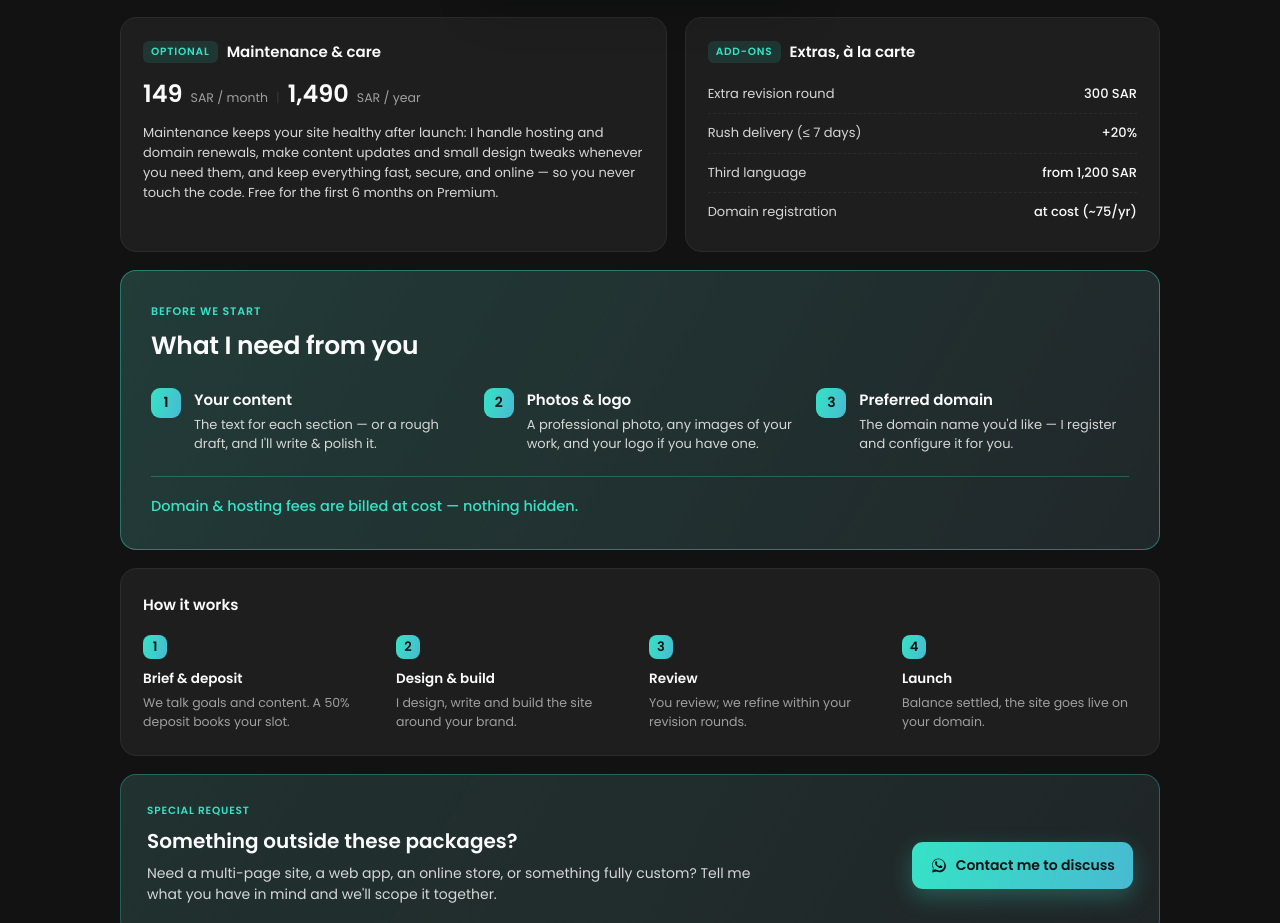
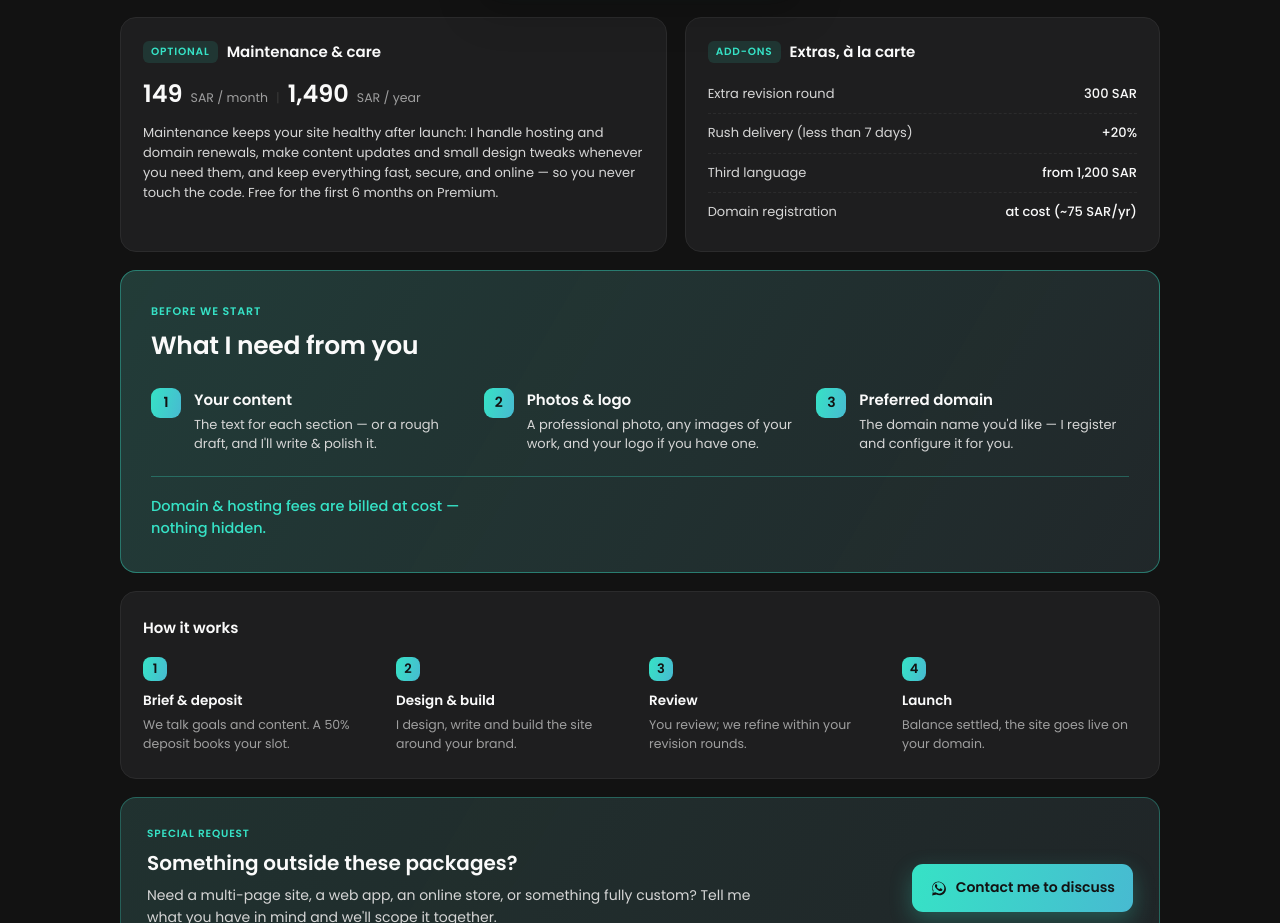
Before and after one commit to Noice-Anas/anas-portfolio, a plain HTML site: page portfolio-pricing/index.html in a window 1280 px wide. Shown: the part 1014-1937 px from the top of the page. Drawn offline with Linux system fonts and the light colour scheme.

Commit message:
[Copy] Clarify pricing add-ons: SAR domain price, rush-delivery wording, note line break

```diff
--- a/portfolio-pricing/index.html
+++ b/portfolio-pricing/index.html
@@ -368,9 +368,9 @@ h1 .grad { background: var(--text-gradient-accent); -webkit-background-clip: tex
       <h3><span class="lbl" data-i18n="addon_label">Add-ons</span> <span data-i18n="addon_title">Extras, à la carte</span></h3>
       <ul class="addons">
         <li><span data-i18n="addon_1n">Extra revision round</span> <b data-i18n="addon_1p">300 SAR</b></li>
-        <li><span data-i18n="addon_2n">Rush delivery (≤ 7 days)</span> <b data-i18n="addon_2p">+20%</b></li>
+        <li><span data-i18n="addon_2n">Rush delivery (less than 7 days)</span> <b data-i18n="addon_2p">+20%</b></li>
         <li><span data-i18n="addon_3n">Third language</span> <b data-i18n="addon_3p">from 1,200 SAR</b></li>
-        <li><span data-i18n="addon_4n">Domain registration</span> <b data-i18n="addon_4p">at cost (~75/yr)</b></li>
+        <li><span data-i18n="addon_4n">Domain registration</span> <b data-i18n="addon_4p">at cost (~75 SAR/yr)</b></li>
       </ul>
     </div>
   </section>
@@ -385,7 +385,7 @@ h1 .grad { background: var(--text-gradient-accent); -webkit-background-clip: tex
       <li><span class="ni">2</span><div><b data-i18n="needs_2t">Photos &amp; logo</b><span class="d" data-i18n="needs_2d">A professional photo, any images of your work, and your logo if you have one.</span></div></li>
       <li><span class="ni">3</span><div><b data-i18n="needs_3t">Preferred domain</b><span class="d" data-i18n="needs_3d">The domain name you'd like — I register and configure it for you.</span></div></li>
     </ul>
-    <p class="needs-note" data-i18n="needs_note">Domain &amp; hosting fees are billed at cost — nothing hidden.</p>
+    <p class="needs-note" data-i18n-html="needs_note">Domain &amp; hosting fees are billed at cost —<br>nothing hidden.</p>
   </section>
 
   <section class="process">
@@ -454,9 +454,9 @@ h1 .grad { background: var(--text-gradient-accent); -webkit-background-clip: tex
       maint_desc: "Maintenance keeps your site healthy after launch: I handle hosting and domain renewals, make content updates and small design tweaks whenever you need them, and keep everything fast, secure, and online — so you never touch the code. Free for the first 6 months on Premium.",
       addon_label: "Add-ons", addon_title: "Extras, à la carte",
       addon_1n: "Extra revision round", addon_1p: "300 SAR",
-      addon_2n: "Rush delivery (≤ 7 days)", addon_2p: "+20%",
+      addon_2n: "Rush delivery (less than 7 days)", addon_2p: "+20%",
       addon_3n: "Third language", addon_3p: "from 1,200 SAR",
-      addon_4n: "Domain registration", addon_4p: "at cost (~75/yr)",
+      addon_4n: "Domain registration", addon_4p: "at cost (~75 SAR/yr)",
       proc_title: "How it works",
       s1t: "Brief & deposit", s1d: "We talk goals and content. A 50% deposit books your slot.",
       s2t: "Design & build", s2d: "I design, write and build the site around your brand.",
@@ -469,7 +469,7 @@ h1 .grad { background: var(--text-gradient-accent); -webkit-background-clip: tex
       needs_1t: "Your content", needs_1d: "The text for each section — or a rough draft, and I'll write & polish it.",
       needs_2t: "Photos & logo", needs_2d: "A professional photo, any images of your work, and your logo if you have one.",
       needs_3t: "Preferred domain", needs_3d: "The domain name you'd like — I register and configure it for you.",
-      needs_note: "Domain & hosting fees are billed at cost — nothing hidden.",
+      needs_note: "Domain & hosting fees are billed at cost —<br>nothing hidden.",
       terms_full: "Prices in SAR, one-time unless noted. 50% deposit to start, 50% on delivery.",
       wa: {
         t1: "Hi Anas! I'm interested in the Essential portfolio package (2,500 SAR). Can we discuss?",
@@ -515,9 +515,9 @@ h1 .grad { background: var(--text-gradient-accent); -webkit-background-clip: tex
       maint_desc: "الصيانة تُبقي موقعك بأفضل حال بعد الإطلاق: أتكفّل بالاستضافة وتجديد النطاق، وأُجري تحديثات المحتوى والتعديلات التصميمية البسيطة وقت ما تحتاج، وأحافظ على الموقع سريعًا وآمنًا ومتاحًا دائمًا — دون أن تلمس الكود. مجانية أول 6 أشهر مع باقة الاحترافية.",
       addon_label: "إضافات", addon_title: "خدمات إضافية عند الطلب",
       addon_1n: "جولة تعديلات إضافية", addon_1p: "300 ريال",
-      addon_2n: "تسليم عاجل (≤ 7 أيام)", addon_2p: "+20%",
+      addon_2n: "تسليم عاجل (أقل من 7 أيام)", addon_2p: "+20%",
       addon_3n: "لغة ثالثة", addon_3p: "من 1,200 ريال",
-      addon_4n: "تسجيل النطاق", addon_4p: "بسعر التكلفة (~75/سنة)",
+      addon_4n: "تسجيل النطاق", addon_4p: "بسعر التكلفة (~75 ريال/سنة)",
       proc_title: "كيف نعمل",
       s1t: "الاتفاق والدفعة الأولى", s1d: "نتّفق على الأهداف والمحتوى، ودفعة 50% تحجز دورك.",
       s2t: "التصميم والتنفيذ", s2d: "أصمّم وأكتب وأبني الموقع حول هويتك.",
@@ -530,7 +530,7 @@ h1 .grad { background: var(--text-gradient-accent); -webkit-background-clip: tex
       needs_1t: "المحتوى", needs_1d: "نصوص كل قسم — أو مسودّة مبدئية وأنا أكتبها وأنقّحها.",
       needs_2t: "الصور والشعار", needs_2d: "صورة احترافية، وأي صور لأعمالك، وشعارك إن وُجد.",
       needs_3t: "اسم النطاق المفضّل", needs_3d: "النطاق الذي ترغب به — أسجّله وأُعدّه لك بالكامل.",
-      needs_note: "رسوم النطاق والاستضافة تُحتسب بسعر التكلفة — لا رسوم خفيّة.",
+      needs_note: "رسوم النطاق والاستضافة تُحتسب بسعر التكلفة —<br>لا رسوم خفيّة.",
       terms_full: "الأسعار بالريال السعودي، دفعة واحدة ما لم يُذكر خلاف ذلك. 50% عند البدء و50% عند التسليم.",
       wa: {
         t1: "مرحبًا أنس! مهتمّ بالباقة الأساسية للبورتفوليو (2,500 ريال). نقدر نتناقش؟",
```
